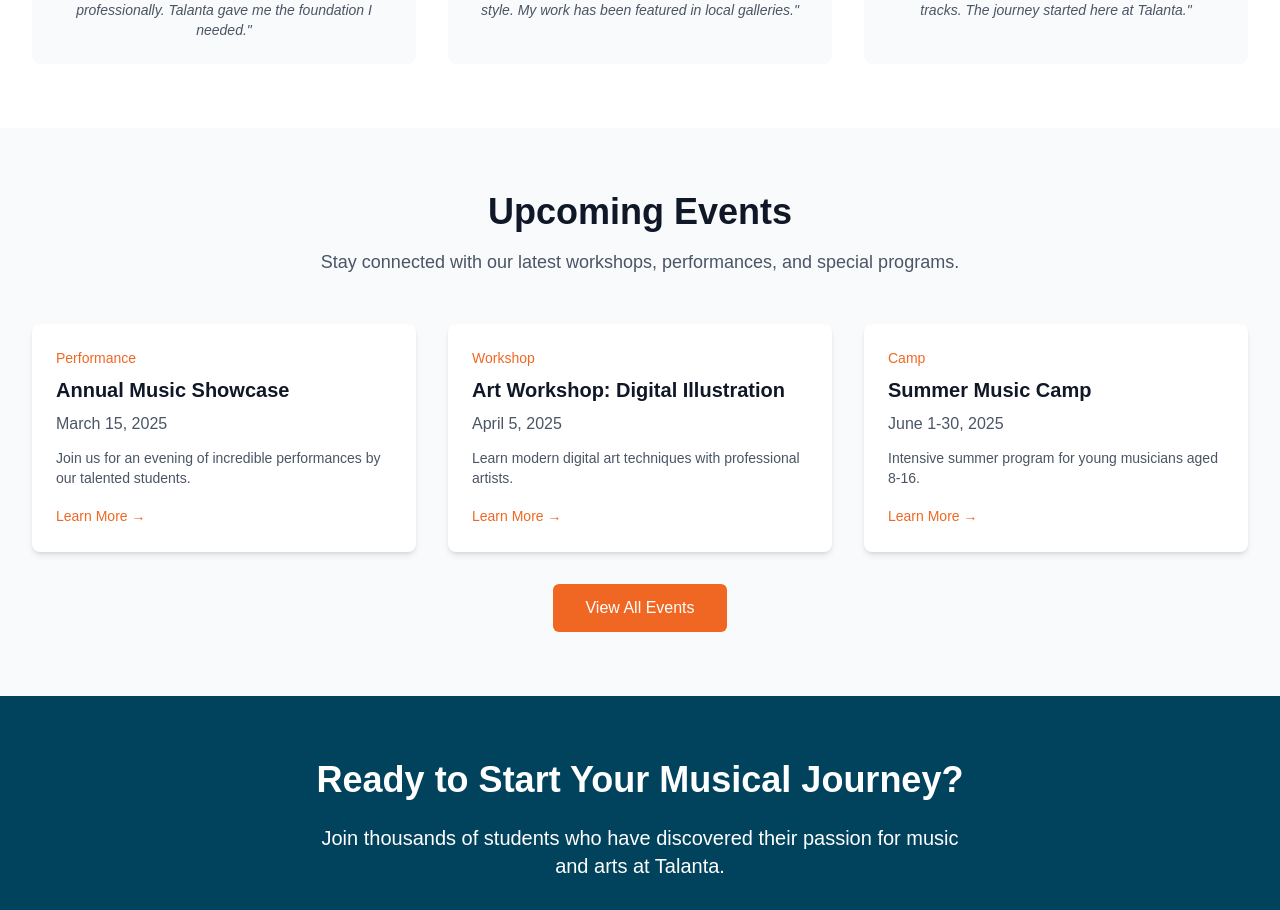
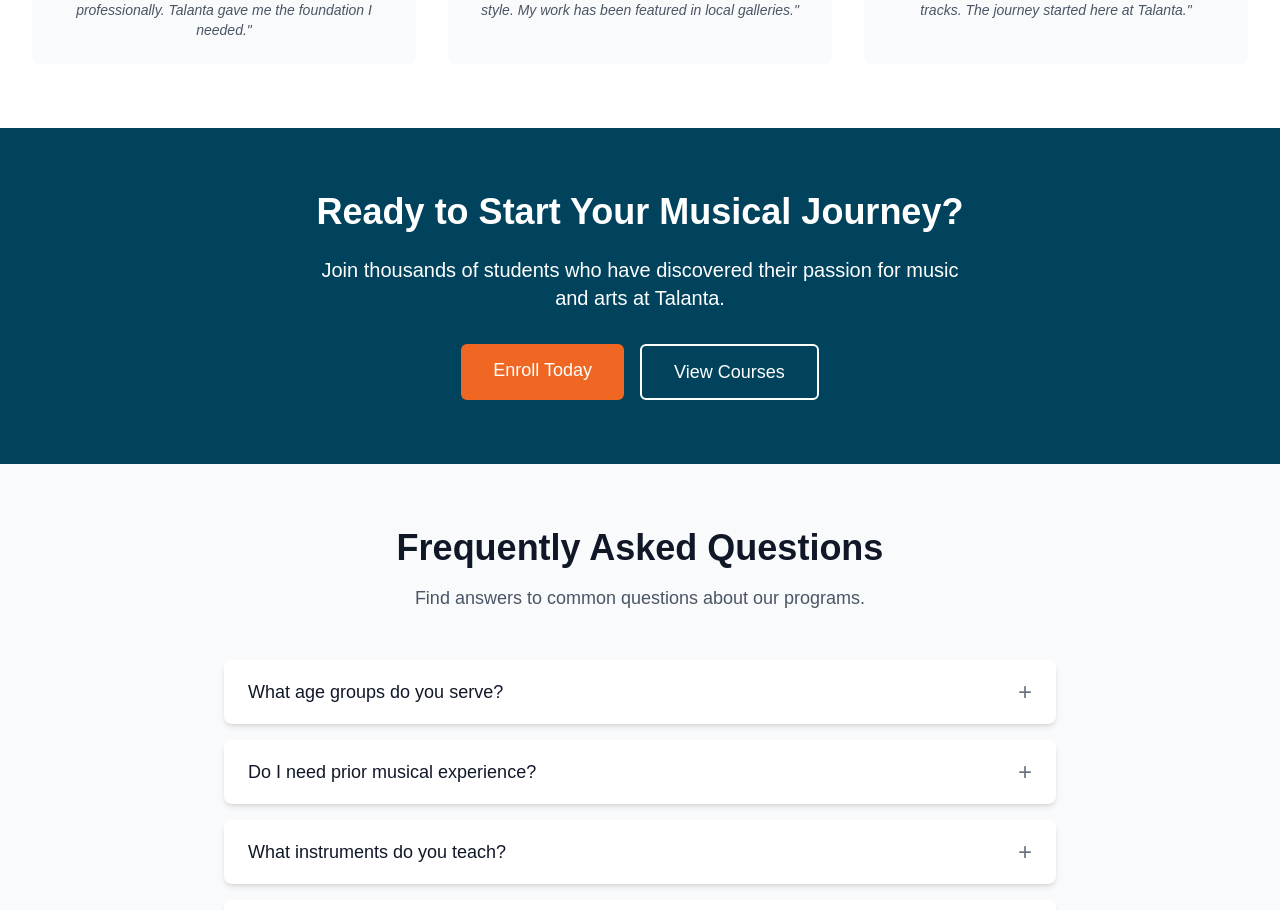
Before and after one commit to sammykirigha/talanta-music, a Next.js app: page / in a window 1280 px wide. Shown: the part 5005-5915 px from the top of the page. Built offline with nearby package versions, Linux system fonts and the light colour scheme.

Commit message:
added some new code

```diff
--- a/src/app/page.tsx
+++ b/src/app/page.tsx
@@ -21,7 +21,7 @@ export default function Home() {
       <ProgramsSection />
       <WhyChooseUsSection />
       <SuccessStoriesSection />
-      <EventsSection />
+      {/* <EventsSection /> */}
       <CTASection />
       <FAQSection />
     </div>
```
